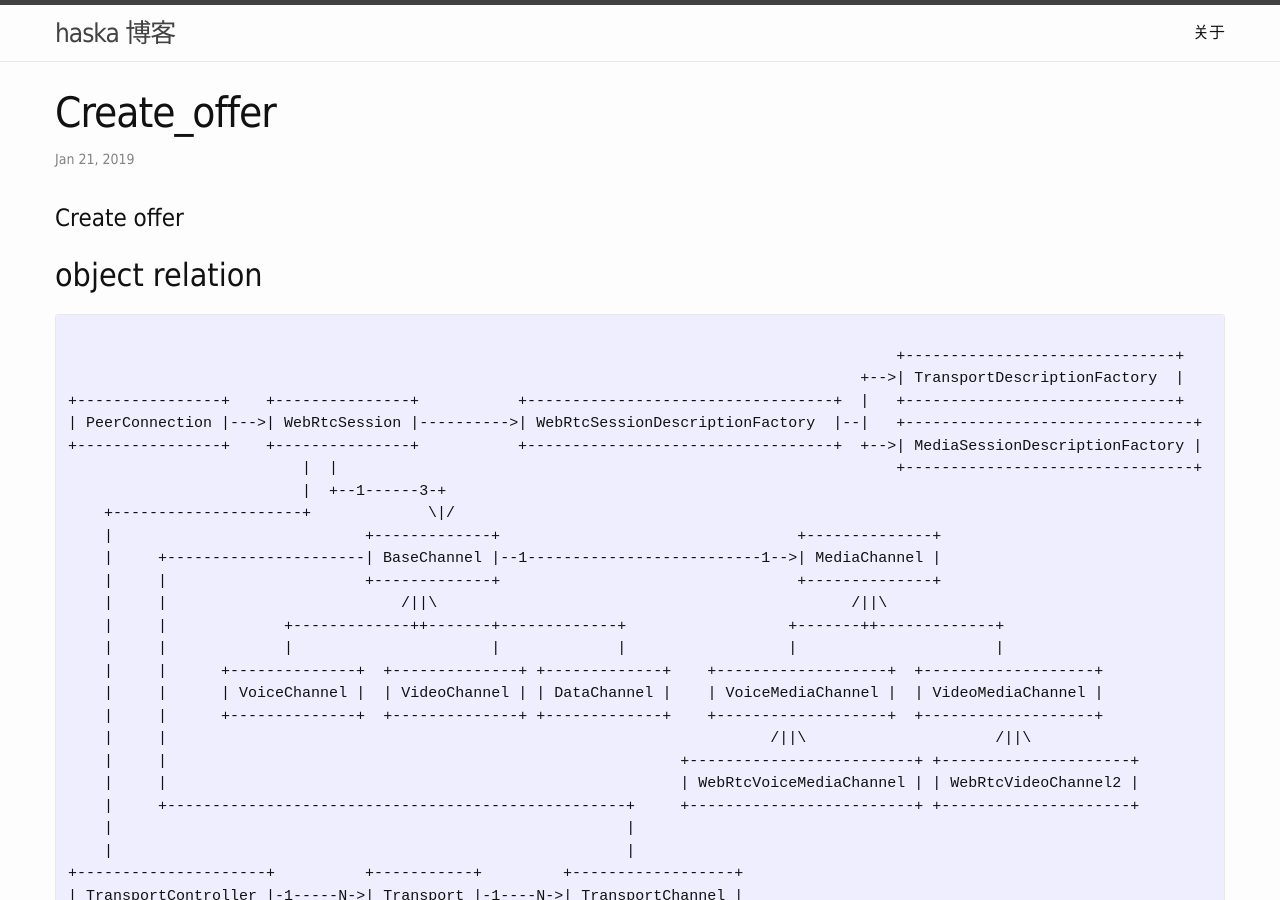
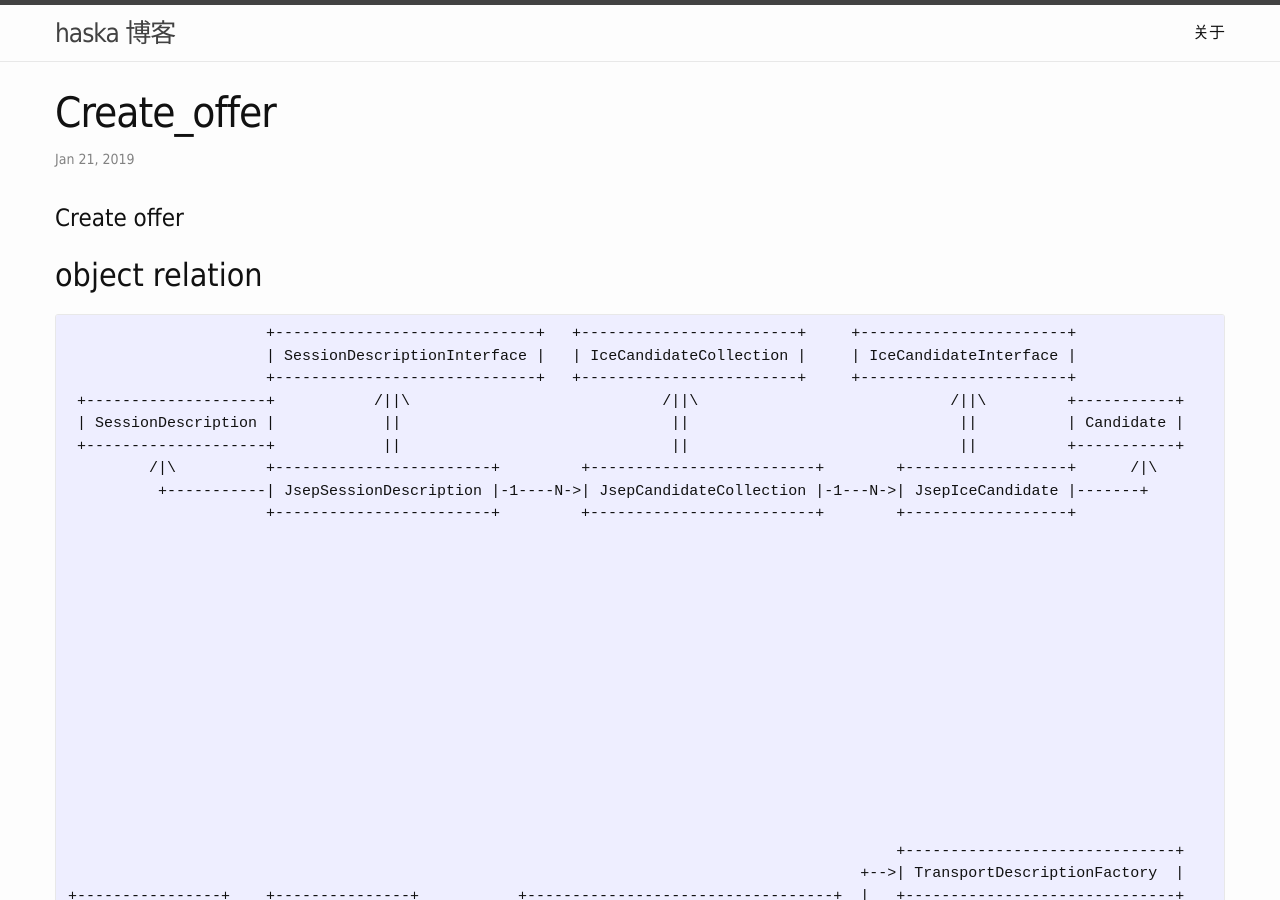
Before and after one commit to haska1025/haska1025.github.io, a Jekyll site: the page built from _posts/2019-01-21-create_offer.md, in a window 1280 px wide and 900 px high. Built offline with Jekyll 4.4.1, drawn with Linux system fonts in a browser that asks for light colours; our own code applies the rules of GitHub Pages for plain Markdown files.

Commit message:
Update 2019-01-21-create_offer.md

````diff
--- a/_posts/2019-01-21-create_offer.md
+++ b/_posts/2019-01-21-create_offer.md
@@ -3,6 +3,28 @@
 ## object relation
 
 ```c
+                      +-----------------------------+   +------------------------+     +-----------------------+
+                      | SessionDescriptionInterface |   | IceCandidateCollection |     | IceCandidateInterface |
+                      +-----------------------------+   +------------------------+     +-----------------------+
+ +--------------------+           /||\                            /||\                            /||\         +-----------+
+ | SessionDescription |            ||                              ||                              ||          | Candidate |
+ +--------------------+            ||                              ||                              ||          +-----------+
+         /|\          +------------------------+         +-------------------------+        +------------------+      /|\
+          +-----------| JsepSessionDescription |-1----N->| JsepCandidateCollection |-1---N->| JsepIceCandidate |-------+
+                      +------------------------+         +-------------------------+        +------------------+
+
+
+
+
+
+
+
+
+
+
+
+
+
 
                                                                                             +------------------------------+
                                                                                         +-->| TransportDescriptionFactory  |
````
